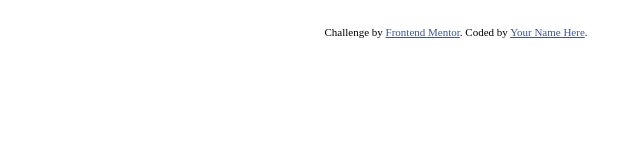
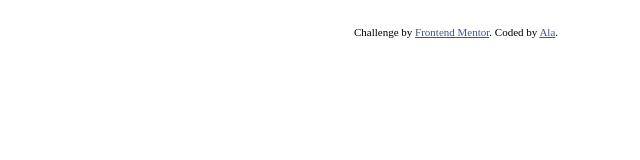
Before and after one commit to alaWilliams/advice-generator, a plain HTML site: page index.html in a window 1280 px wide. Shown: the full height of the page, 184-824 px from the left. Drawn offline with Linux system fonts and the light colour scheme.

Commit message:
first commit

```diff
--- a/index.html
+++ b/index.html
@@ -16,13 +16,14 @@
 </head>
 <body>
 
+
   Advice #<!-- Advice ID goes here -->
 
   "<!-- Advice text goes here -->"
 
   <div class="attribution">
     Challenge by <a href="https://www.frontendmentor.io?ref=challenge" target="_blank">Frontend Mentor</a>.
-    Coded by <a href="#">Your Name Here</a>.
+    Coded by <a href="#">Ala</a>.
   </div>
 </body>
 </html>
```
